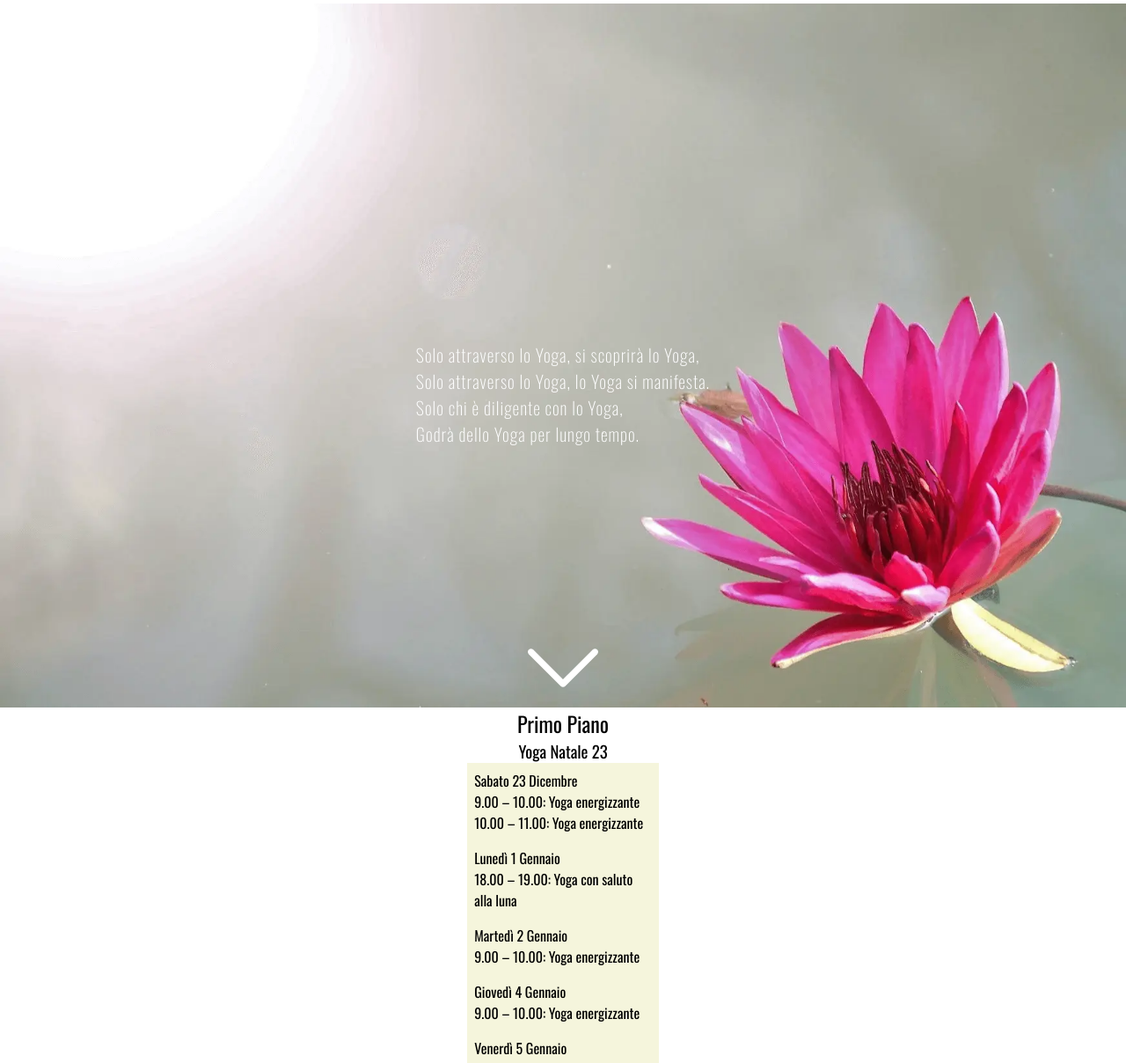
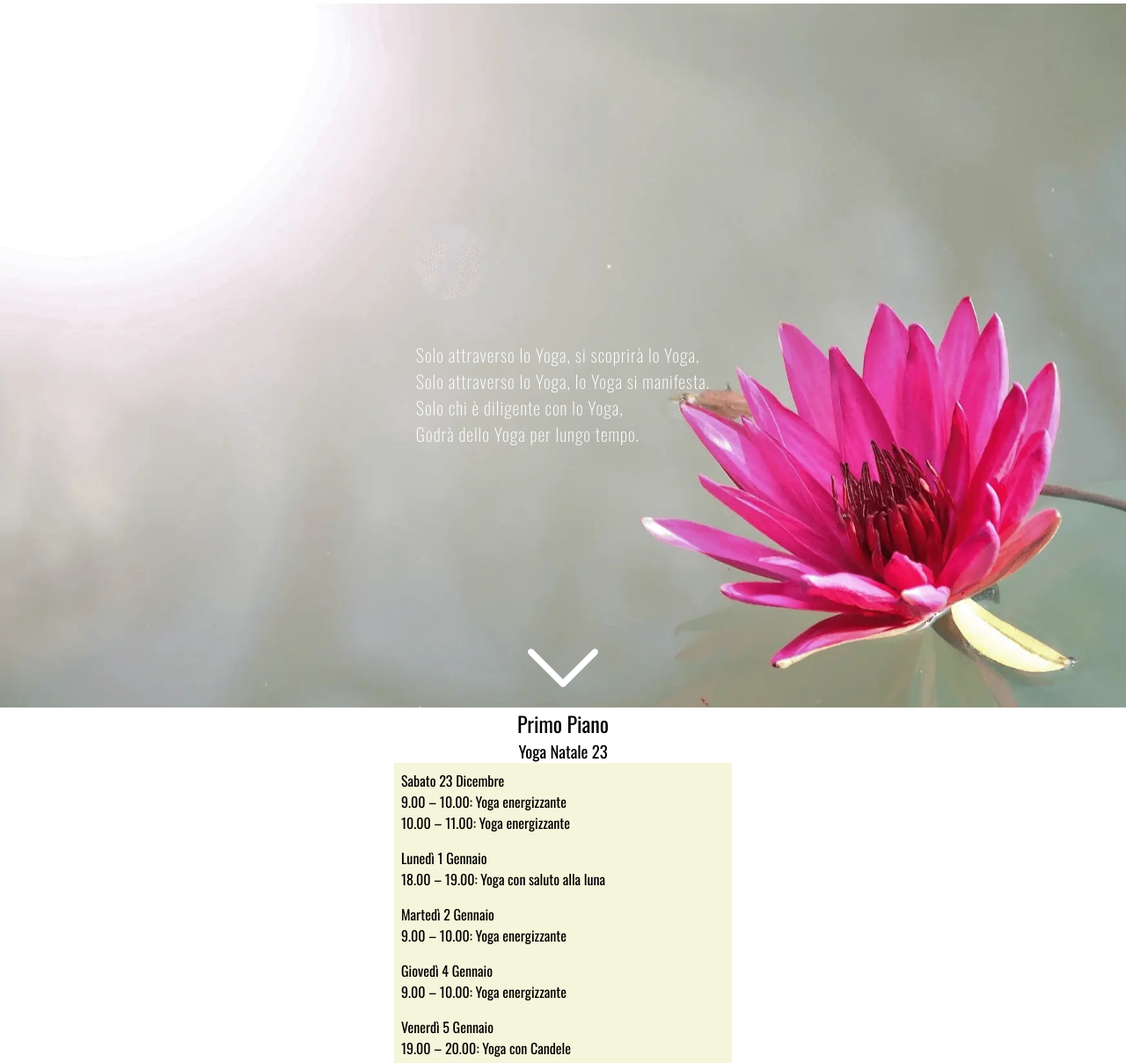
Before and after one commit to mrmatteorusso/bormio-yoga, a plain HTML site: page index.html in a window 1280 px wide. Shown: the part 88-1296 px from the top of the page at 88% size. Drawn offline with nearby package versions, Linux system fonts and the light colour scheme.

Commit message:
primo piano @media

```diff
--- a/style.css
+++ b/style.css
@@ -119,7 +119,7 @@ header {
 .primo-piano-event {
   background-color: beige;
   padding: 0.5em;
-  width: 17%;
+  width: 70%;
 }
 
 /*home section */
@@ -397,4 +397,7 @@ footer * {
   .home {
     background-position: bottom right;
   }
+  .primo-piano-event {
+    width: 30%;
+  }
 }
```
